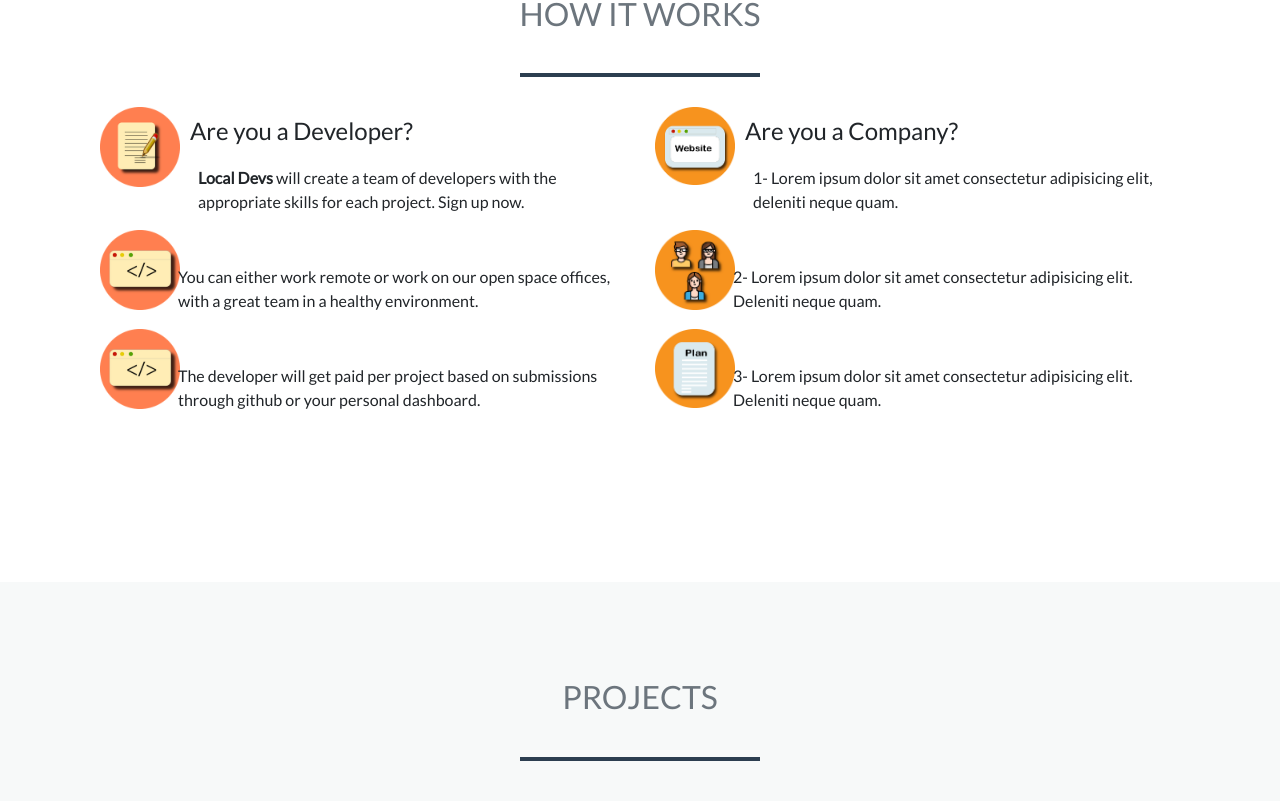
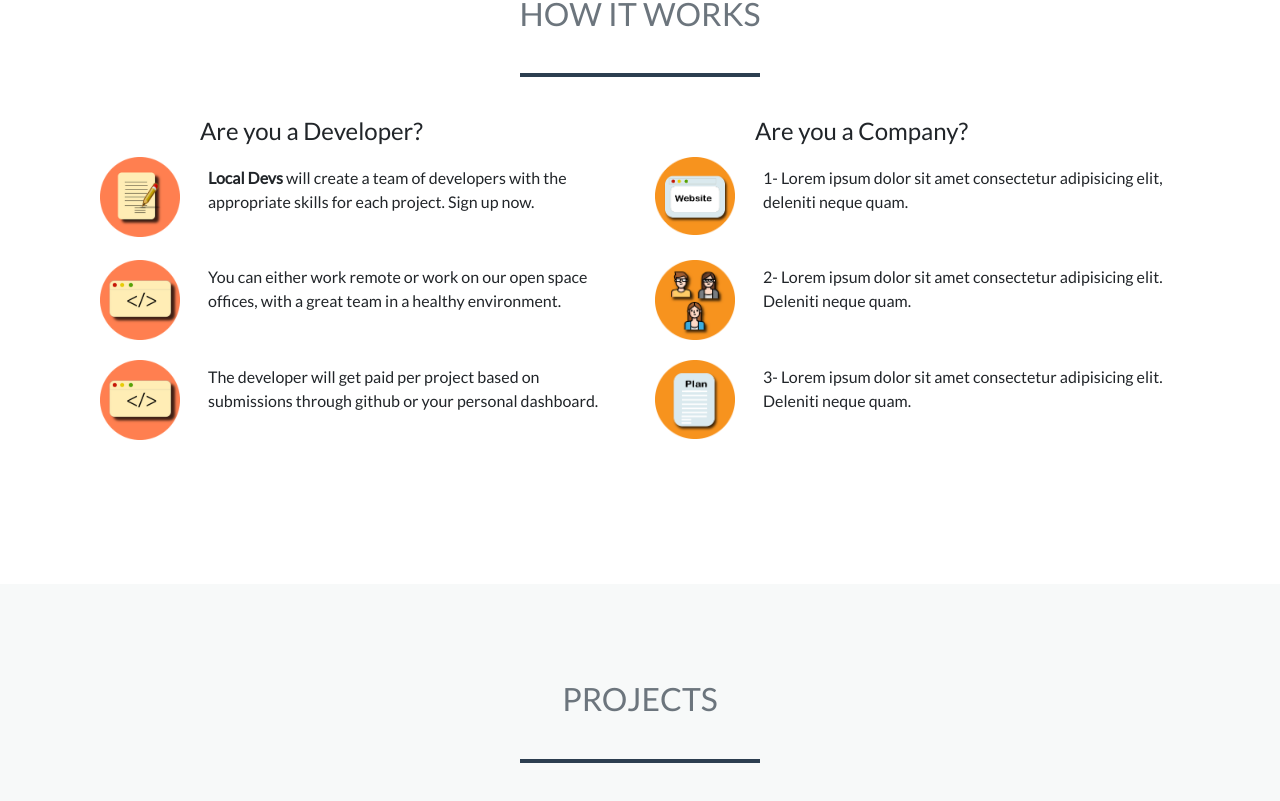
Before and after one commit to Davsip/local-devs, a React (Create React App) app in the folder client/: page / in a window 1280 px wide. Shown: the part 949-1750 px from the top of the page. Built offline with nearby package versions, Linux system fonts and the light colour scheme; no server answers; what auth0-js would draw is missing.

Commit message:
commented out css for comp. landing page

```diff
--- a/client/public/assets/css/style.css
+++ b/client/public/assets/css/style.css
@@ -584,7 +584,7 @@ button.modal-close {
 
 /* David - landing page companies */
 
-.icon-how {
+/* .icon-how {
   height: auto;
   width: 80px;
   margin-top: 100px;
@@ -637,4 +637,4 @@ button.modal-close {
   background: #ff7f50;
   border: 0;
   margin-left: 650px;
-}
+} */
```
